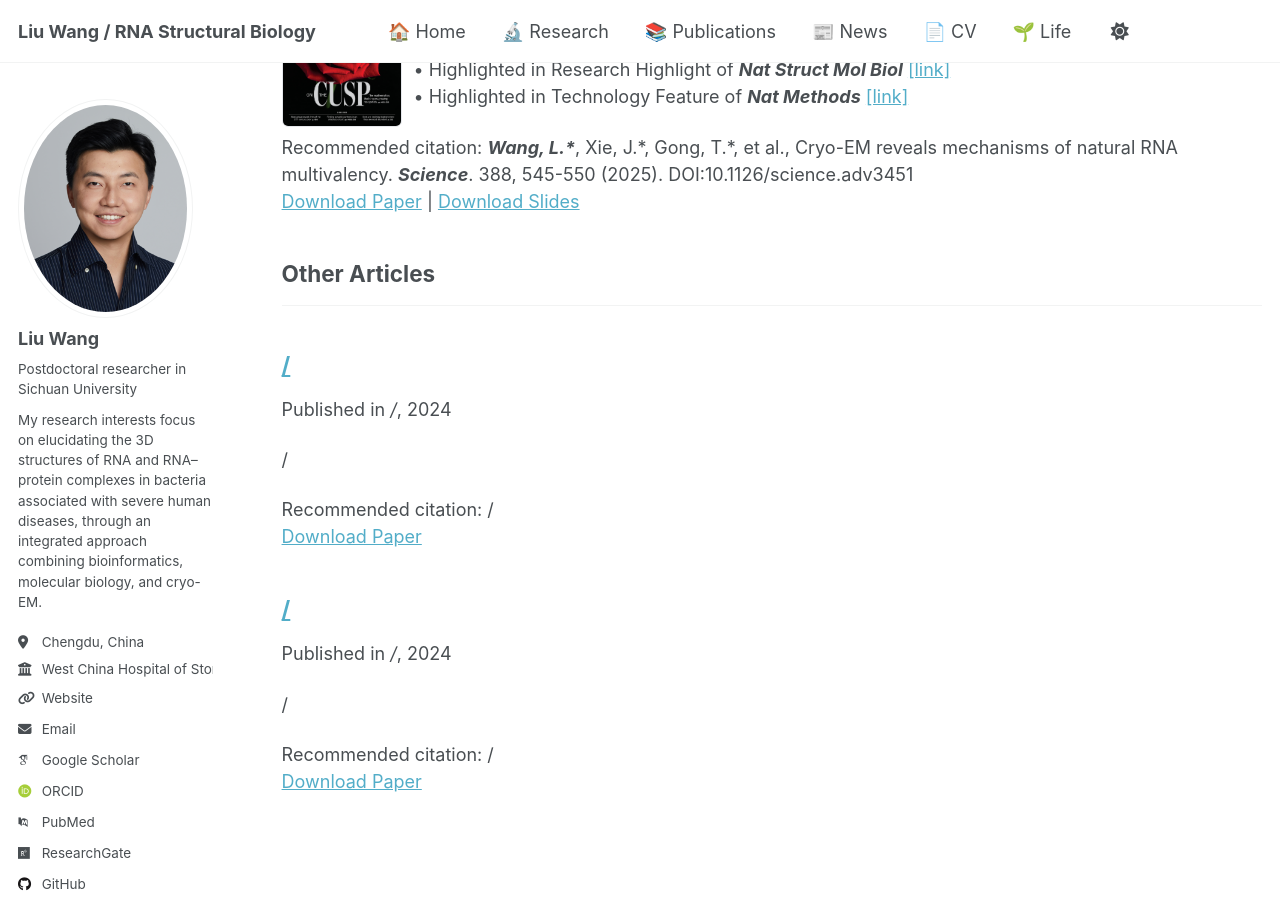
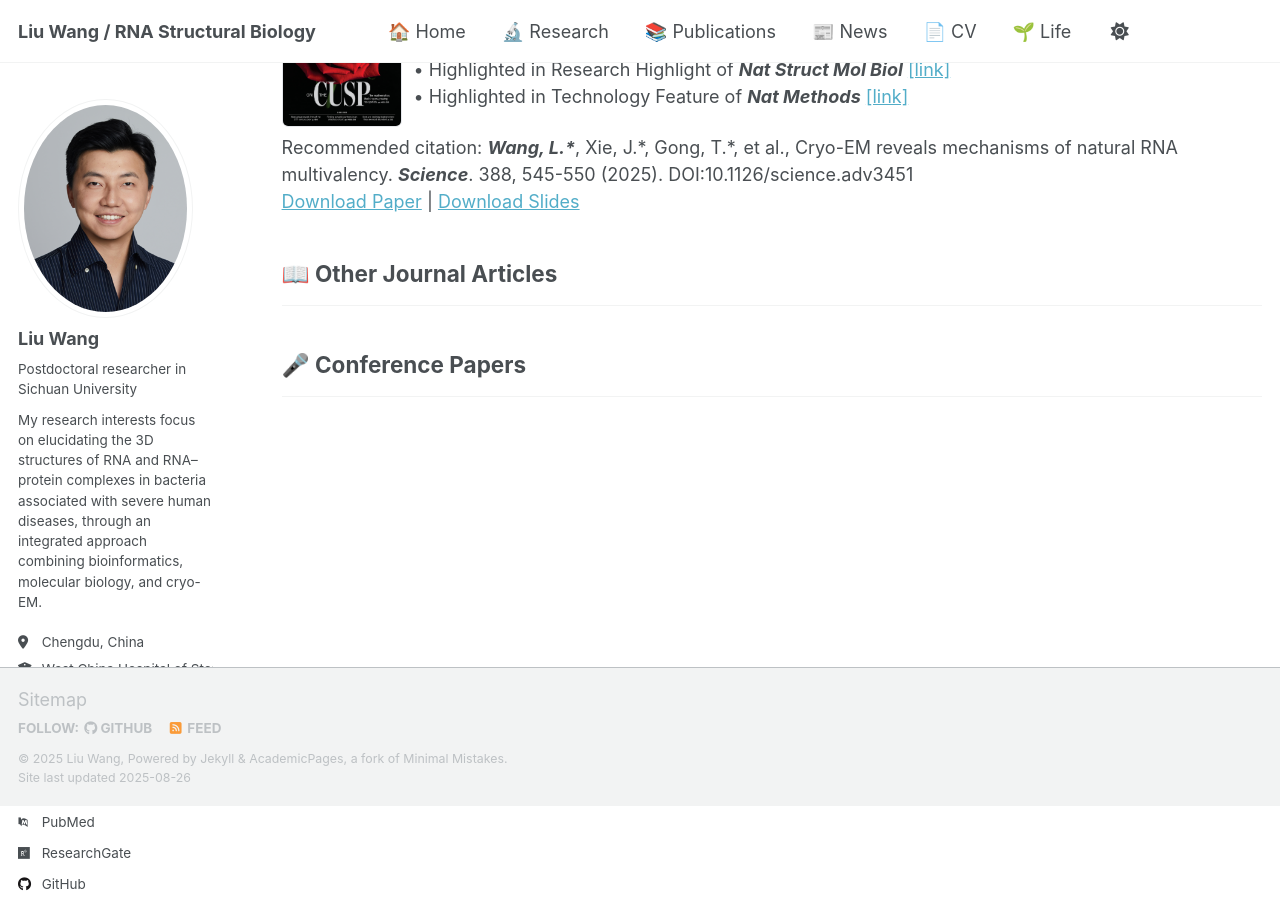
Before and after one commit to liuwang-RNA/Guihub_CV, a Jekyll site: the page built from _pages/publications.html, in a window 1280 px wide and 900 px high, scrolled down 1049 px. Built offline with Jekyll 4.4.1, drawn with Linux system fonts in a browser that asks for light colours; some web fonts are replaced; a script that is not in the unit is left out; some of the changed text lies outside the part shown.

Commit message:
Update publications.html

```diff
--- a/_pages/publications.html
+++ b/_pages/publications.html
@@ -6,7 +6,10 @@
 ---
 
 {% if site.author.googlescholar %}
-  <div class="wordwrap">You can also find my articles on <a href="{{site.author.googlescholar}}">my Google Scholar profile</a>.</div>
+  <div class="wordwrap">
+    You can also find my articles on
+    <a href="{{site.author.googlescholar}}">my Google Scholar profile</a>.
+  </div>
 {% endif %}
 
 {% include base_path %}
@@ -26,23 +29,39 @@
   }
 </style>
 
-<!-- New style rendering if publication categories are defined -->
-{% if site.publication_category %}
-  {% for category in site.publication_category  %}
-    {% assign title_shown = false %}
-    {% for post in site.publications reversed %}
-      {% if post.category != category[0] %}
-        {% continue %}
-      {% endif %}
-      {% unless title_shown %}
-        <h2>{{ category[1].title }}</h2><hr />
-        {% assign title_shown = true %}
-      {% endunless %}
-      {% include archive-single.html %}
-    {% endfor %}
+<!-- 🔹 Featured manuscripts (继续用 _publications/*.md 渲染) -->
+<h2>📌 Featured Manuscripts</h2>
+<hr/>
+{% for post in site.publications reversed %}
+  {% if post.category == "manuscripts" %}
+    {% include archive-single.html %}
+  {% endif %}
+{% endfor %}
+
+<!-- 🔹 普通 Journal Articles (从 _data/publications.yml 渲染) -->
+<h2>📖 Other Journal Articles</h2>
+<hr/>
+<ul>
+  {% for paper in site.data.publications.journals %}
+    <li>
+      <strong>{{ paper.authors }}</strong>,
+      <em>{{ paper.title }}</em>.
+      <strong>{{ paper.journal }}</strong>, {{ paper.year }}.
+      {% if paper.pdf %}<a href="{{ paper.pdf }}">[PDF]</a>{% endif %}
+    </li>
   {% endfor %}
-{% else %}
-  {% for post in site.publications reversed %}
-    {% include archive-single.html %}
+</ul>
+
+<!-- 🔹 Conference Papers -->
+<h2>🎤 Conference Papers</h2>
+<hr/>
+<ul>
+  {% for conf in site.data.publications.conferences %}
+    <li>
+      <strong>{{ conf.authors }}</strong>,
+      <em>{{ conf.title }}</em>.
+      {{ conf.venue }}, {{ conf.year }}.
+      {% if conf.abstract %}<a href="{{ conf.abstract }}">[Abstract]</a>{% endif %}
+    </li>
   {% endfor %}
-{% endif %}
+</ul>
```
